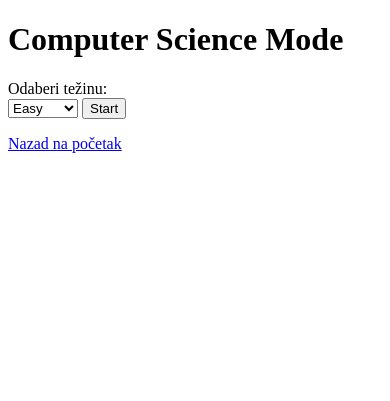
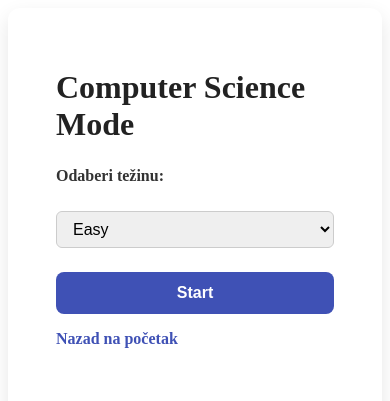
Before and after one commit to eivelic/The-Higher-Lower-Game, a Django app: page /cs/ in a window 390 px wide. Shown: the top 401 px of the page. Run offline with Django 5.2, Linux system fonts and the light colour scheme.

Commit message:
Add css to CS mode

```diff
--- /dev/null
+++ b/higher_lower_game/game/static/game/css/cs_mode.css
@@ -0,0 +1,103 @@
+/* Container s dva stupca */
+.cs-container {
+  display: flex;
+  max-width: 900px;
+  width: 100%;
+  height: 480px;
+  background: #fff;
+  border-radius: 12px;
+  box-shadow: 0 8px 20px rgba(0,0,0,0.1);
+  overflow: hidden;
+}
+
+/* Lijevi stupac sa sadržajem */
+.cs-left {
+  flex: 1 1 55%;
+  padding: 2.5rem 3rem;
+  display: flex;
+  flex-direction: column;
+  justify-content: center;
+}
+
+/* Desni stupac za pozadinsku sliku */
+.cs-right {
+  flex: 1 1 45%;
+  background-image: url('/static/game/images/your-image.jpg'); /* Stavi svoju putanju slike ovdje */
+  background-size: cover;
+  background-position: center;
+  background-repeat: no-repeat;
+}
+
+/* Naslov */
+.cs-title {
+  font-weight: 700;
+  font-size: 2rem;
+  color: #222;
+  margin-bottom: 1.5rem;
+}
+
+/* Form elementi */
+.cs-form {
+  display: flex;
+  flex-direction: column;
+}
+
+.cs-label {
+  font-weight: 600;
+  margin-bottom: 0.5rem;
+  color: #333;
+}
+
+.cs-select {
+  padding: 0.5rem 0.75rem;
+  font-size: 1rem;
+  border: 1px solid #ccc;
+  border-radius: 6px;
+  margin-bottom: 1.5rem;
+  transition: border-color 0.3s ease;
+}
+
+.cs-select:focus {
+  border-color: #3f51b5;
+  outline: none;
+}
+
+.cs-button {
+  padding: 0.75rem;
+  font-size: 1rem;
+  background-color: #3f51b5;
+  color: #fff;
+  border: none;
+  border-radius: 8px;
+  cursor: pointer;
+  font-weight: 700;
+  transition: background-color 0.3s ease;
+}
+
+.cs-button:hover {
+  background-color: #2c3e9f;
+}
+
+.cs-link {
+  margin-top: 1.25rem;
+  color: #3f51b5;
+  text-decoration: none;
+  font-weight: 600;
+  transition: color 0.3s ease;
+}
+
+.cs-link:hover {
+  color: #1a237e;
+}
+
+/* Responsive za manje ekrane */
+@media (max-width: 720px) {
+  .cs-container {
+    flex-direction: column;
+    height: auto;
+  }
+  .cs-right {
+    height: 220px;
+    flex-basis: auto;
+  }
+}
--- a/higher_lower_game/game/templates/game/cs_mode.html
+++ b/higher_lower_game/game/templates/game/cs_mode.html
@@ -1,18 +1,28 @@
 <!DOCTYPE html>
+{% load static %}
 <html lang="en">
-<head><meta charset="UTF-8"><title>CS Mode - Odabir težine</title></head>
-<body>
-    <h1>Computer Science Mode</h1>
-    <form method="post">
+<head>
+    <meta charset="UTF-8">
+    <link rel="stylesheet" href="{% static 'game/css/cs_mode.css' %}">
+    <title>CS Mode - Odabir težine</title>
+</head>
+<body id="cs-mode-selection">
+  <div class="cs-container">
+    <div class="cs-left">
+      <h1 class="cs-title">Computer Science Mode</h1>
+      <form method="post" class="cs-form">
           {% csrf_token %}
-        <label>Odaberi težinu:</label><br>
-        <select name="difficulty">
+          <label for="difficulty" class="cs-label">Odaberi težinu:</label><br>
+          <select name="difficulty" id="cs-difficulty-select" class="cs-select">
               <option value="easy">Easy</option>
               <option value="medium">Medium</option>
               <option value="hard">Hard</option>
           </select>
-        <button type="submit">Start</button>
+          <button type="submit" class="cs-button">Start</button>
       </form>
-    <p><a href="{% url 'homepage' %}">Nazad na početak</a></p>
+      <p><a href="{% url 'homepage' %}" class="cs-link">Nazad na početak</a></p>
+    </div>
+    <div class="cs-right"></div>
+  </div>
 </body>
 </html>
```
Also changed, not shown: higher_lower_game/game/templates/game/cs_play.html (+19 -12 lines), higher_lower_game/game/templates/game/cs_results.html (+13 -6 lines). Lines whose indentation alone changed are shown as unchanged.
